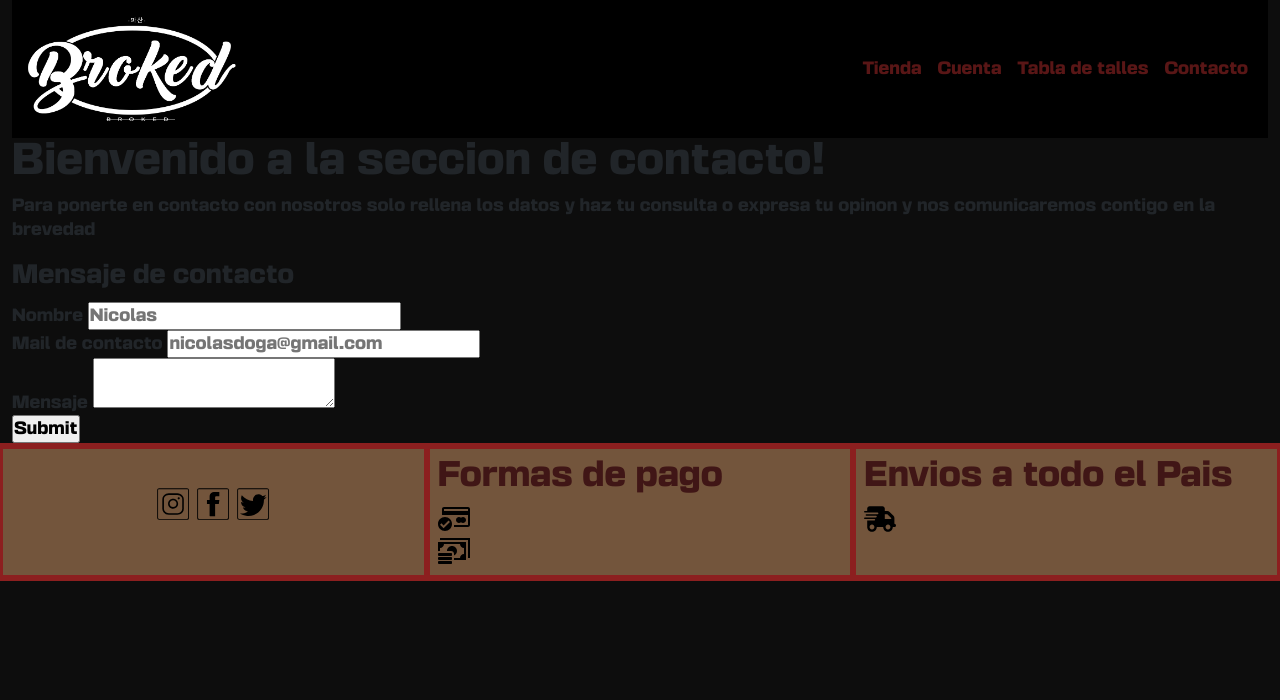
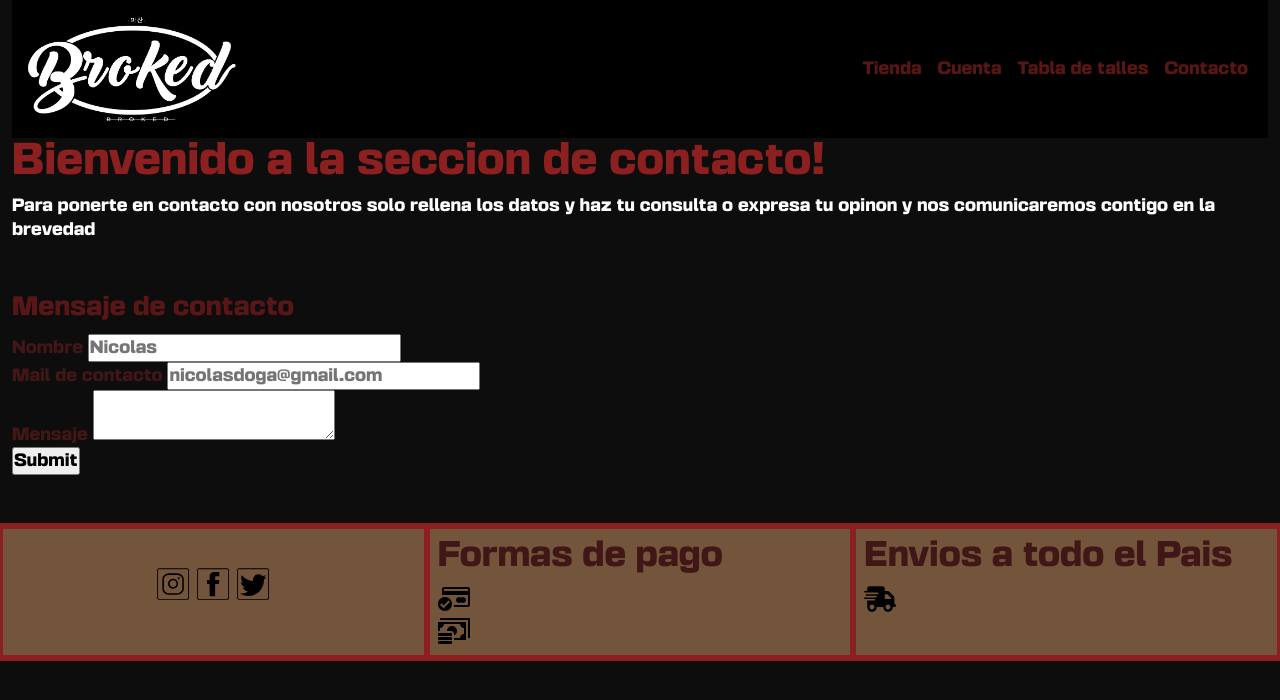
Before and after one commit to Shacu/Brocked, a website: page paginas/contacto.html in a window 1280 px wide. Drawn offline with nearby package versions, Linux system fonts and the light colour scheme.

Commit message:
subida de primeros arreglos

```diff
--- a/paginas/contacto.html
+++ b/paginas/contacto.html
@@ -41,20 +41,20 @@
 		<section>
 			<article>
 				<div>
-		    		<h1>Bienvenido a la seccion de contacto!</h1>
-		    		<p class="texto__parrafo--contactanos">Para ponerte en contacto con nosotros solo rellena los datos y haz tu consulta o expresa tu opinon y nos comunicaremos contigo en la brevedad</p>
+		    		<h1 class="color_h1-contacto">Bienvenido a la seccion de contacto!</h1>
+		    		<p class="texto_parrafo-contactanos mb-5">Para ponerte en contacto con nosotros solo rellena los datos y haz tu consulta o expresa tu opinon y nos comunicaremos contigo en la brevedad</p>
 				</div>
-				<div>
+				<div class="mb-5">
 					<form>
 						<fieldset>
-							<legend>Mensaje de contacto</legend>
-							<label for="name">Nombre</label>
+							<legend class="color_cuadro-contacto">Mensaje de contacto</legend>
+							<label class="color_cuadro-contacto-2" for="name">Nombre</label>
 							<input type="text" id="name" placeholder="Nicolas" required>
 							<br>
-							<label for="email">Mail de contacto</label>
+							<label class="color_cuadro-contacto-2" for="email">Mail de contacto</label>
 							<input type="email" id="email" placeholder="nicolasdoga@gmail.com" required>
 							<br>
-							<label for="text">Mensaje</label>
+							<label class="color_cuadro-contacto-2" for="text">Mensaje</label>
 							<textarea id="text" required></textarea>
 							<br>
 							<input type="submit">
--- a/scss/style.scss
+++ b/scss/style.scss
@@ -23,6 +23,20 @@ body{
 			}
 		}
 	}
+}
+
+.body_tdt{
+	main{
+		section{
+			article{
+
+			}
+		}
+	}
+}
+
+#tabla_de_talles{
+
 }
 
 .ani_pulso::after {
@@ -140,6 +154,23 @@ body{
 .color_label-tienda{
 	color: #8C1F1F;
 }
+
+.color_h1-contacto{
+	color: #8C1F1F
+}
+
+.texto_parrafo-contactanos{
+	color: white;
+}
+
+.color_cuadro-contacto{
+	color: #591616
+}
+
+.color_cuadro-contacto-2{
+	color: #401616
+}
+
 
 /* cierro colores */
 
```
Also changed, not shown: paginas/tabla_de_talles.html (+0 -1 lines), css/style.css, 1 other file.
